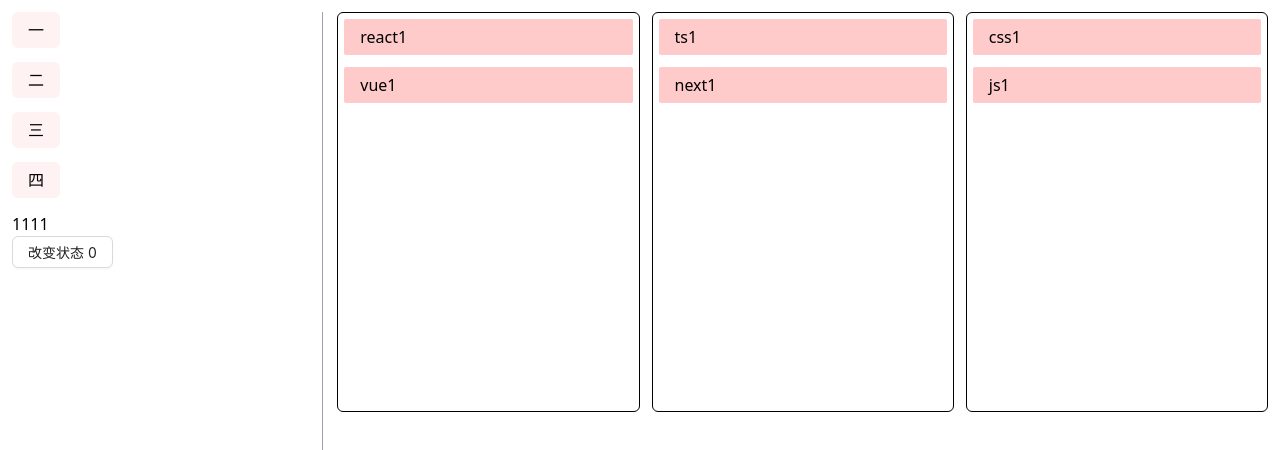
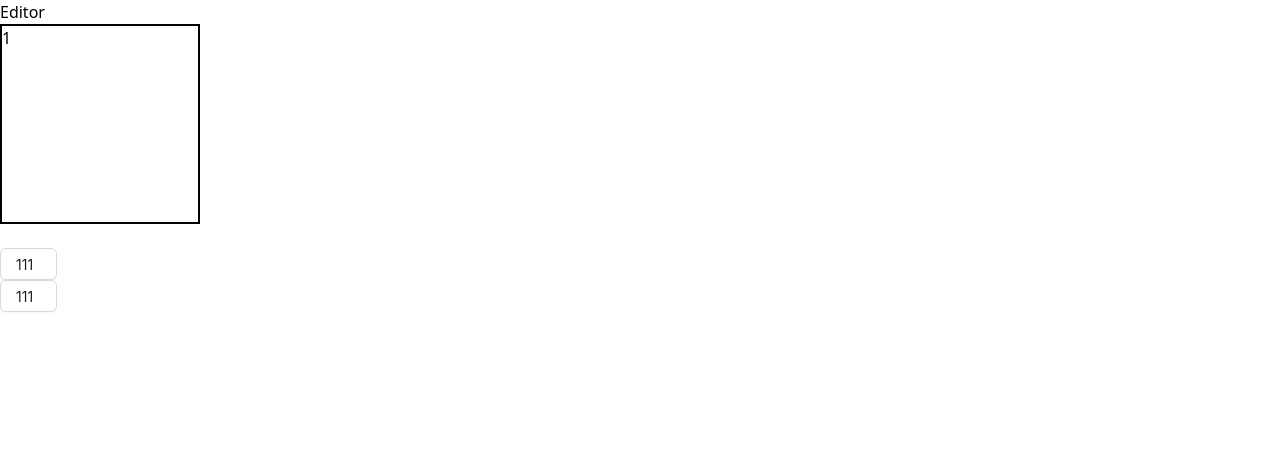
Before and after one commit to kevin-dhw/react_self, a React (Vite) app: page / in a window 1280 px wide. Shown: the top 450 px of the page. Built offline with nearby package versions, Linux system fonts and the light colour scheme.

Commit message:
2024/9/1

```diff
--- /dev/null
+++ b/src/views/lowcode/editor85/components/button.tsx
@@ -0,0 +1,14 @@
+import { Button as AntdButton } from "antd";
+
+const Button = (props: any) => {
+  console.log(props, "props");
+
+  return (
+    <AntdButton>
+      111
+      <br />
+    </AntdButton>
+  );
+};
+
+export default Button;
--- /dev/null
+++ b/src/views/lowcode/editor85/hooks/useDrag.tsx
@@ -0,0 +1,20 @@
+import { useDrag } from "react-dnd";
+import { useRef } from "react";
+
+const useDragHook = () => {
+  const dragRef = useRef<HTMLElement>(null);
+  const [{ isDrag }, drag] = useDrag({
+    type: "button",
+    item: {
+      name: "jack",
+    },
+    collect: (monitor) => {
+      return {
+        isDrag: monitor.isDragging(),
+      };
+    },
+  });
+  return { dragRef, isDrag, drag };
+};
+
+export default useDragHook;
--- /dev/null
+++ b/src/views/lowcode/editor85/hooks/useDrop.tsx
@@ -0,0 +1,19 @@
+import { useDrop } from "react-dnd";
+import { useRef } from "react";
+
+const useDropHook = () => {
+  const dropRef = useRef<HTMLElement>(null);
+  const [{ canDrop }, drop] = useDrop({
+    accept: "button",
+    drop: (item) => {
+      console.log(item);
+    },
+    collect(monitor) {
+      return {
+        canDrop: monitor.canDrop(),
+      };
+    },
+  });
+  return { dropRef, canDrop, drop };
+};
+export default useDropHook;
--- /dev/null
+++ b/src/views/lowcode/editor85/index.tsx
@@ -0,0 +1,45 @@
+import React, { useEffect } from "react";
+import Button from "./components/button";
+import useDragHook from "./hooks/useDrag";
+// import { useDrag, useDrop } from "react-dnd";
+import useDropHook from "./hooks/useDrop";
+
+function renderComponent() {
+  return React.createElement(Button, {
+    id: 111,
+    key: "222",
+    name: "jack",
+    age: 18,
+  });
+}
+
+const Editor: React.FC = () => {
+  const { drag, dragRef } = useDragHook();
+  const { canDrop, drop, dropRef } = useDropHook();
+
+  useEffect(() => {
+    drag(dragRef);
+  }, [drag, dragRef]);
+
+  useEffect(() => {
+    drop(dropRef);
+  }, [drop, dropRef]);
+
+  return (
+    <div>
+      Editor
+      <div
+        ref={drop}
+        style={{ border: canDrop ? "2px solid red" : "" }}
+        className=" h-[200px] w-[200px] border-2 border-black"
+      >
+        1
+      </div>
+      <br />
+      {renderComponent()}
+      <br />
+      <Button ref={drag}></Button>
+    </div>
+  );
+};
+export default Editor;
--- /dev/null
+++ b/src/views/lowcode/editor85/store/useDrag.tsx
@@ -0,0 +1,24 @@
+import { useDrag } from "react-dnd";
+
+const useDragHook = () => {
+  const [, drag] = useDrag({
+    type: "button",
+    item: {
+      type: "jack",
+    },
+  });
+  //   const [{ isDrag }, drag] = useDrag({
+  //     type: "button",
+  //     item: {
+  //       name: "jack",
+  //     },
+  //     collect: (monitor) => {
+  //       return {
+  //         isDrag: monitor.isDragging(),
+  //       };
+  //     },
+  //   });
+  return { drag };
+};
+
+export default useDragHook;
--- /dev/null
+++ b/src/views/lowcode/editor85/store/useDrop.tsx
@@ -0,0 +1,18 @@
+import { useDrop } from "react-dnd";
+
+
+const useDropHook = () => {
+  const [{ canDrop }, drop] = useDrop({
+    accept: "button",
+    drop: (item) => {
+      console.log(item);
+    },
+    collect(monitor) {
+      return {
+        canDrop: monitor.canDrop(),
+      };
+    },
+  });
+  return { canDrop, drop };
+};
+export default useDropHook;
--- a/src/views/test/index.tsx
+++ b/src/views/test/index.tsx
@@ -1,16 +1,18 @@
 import React from "react";
-import ToDoList from "../project/toDoList";
+// import ToDoList from "../project/toDoList";
+import Editor from "../lowcode/editor85";
 
-export interface ObjProps<NameType extends string = any> {
-  name: NameType;
-}
-const obj: ObjProps<string> = { name: "jack" };
-console.log(obj);
+// export interface ObjProps<NameType extends string = any> {
+//   name: NameType;
+// }
+// const obj: ObjProps<string> = { name: "jack" };
+// console.log(obj);
 
 const Test: React.FC = () => {
   return (
     <div className=" h-[100vh]">
-      <ToDoList />
+      {/* <ToDoList /> */}
+      <Editor />
     </div>
   );
 };
```
Also changed, not shown: src/views/project/toDoList/test/index.tsx (added, +21 -0 lines), src/views/lowcode/index.tsx (added).
